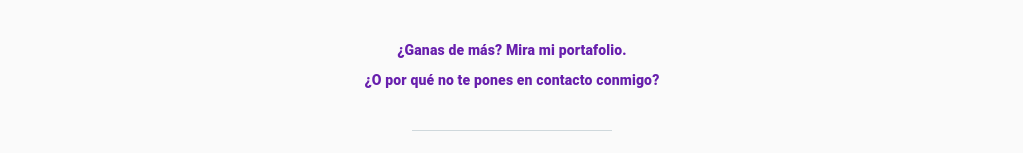
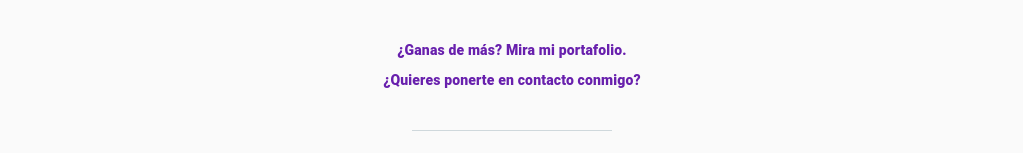
Before and after one commit to sschmidt0/portfolio, a Next.js app: page / in a window 1280 px wide. Shown: the part 2947-3100 px from the top of the page, without its empty margins (128-1151 px from the left). Built offline with nearby package versions, Linux system fonts and the light colour scheme.

Commit message:
changed link text to contact page

```diff
--- a/components/composed/SiteLinks.js
+++ b/components/composed/SiteLinks.js
@@ -5,7 +5,7 @@ export const SiteLinks = ({ site }) => {
   const router = useRouter();
   const linkCV = router.locale === 'en' ? 'Want more? Check out my CV.' : '¿Ganas de más? Mira mi CV.';
   const linkPortfolio = router.locale === 'en' ? 'Want more? Check out my portfolio.' : '¿Ganas de más? Mira mi portafolio.';
-  const linkContact = router.locale === 'en' ? "Or why don't you get in contact with me?" : '¿O por qué no te pones en contacto conmigo?';
+  const linkContact = router.locale === 'en' ? "Want to get in touch with me?" : '¿Quieres ponerte en contacto conmigo?';
 
   return (
     <div className="siteLinks">
```
